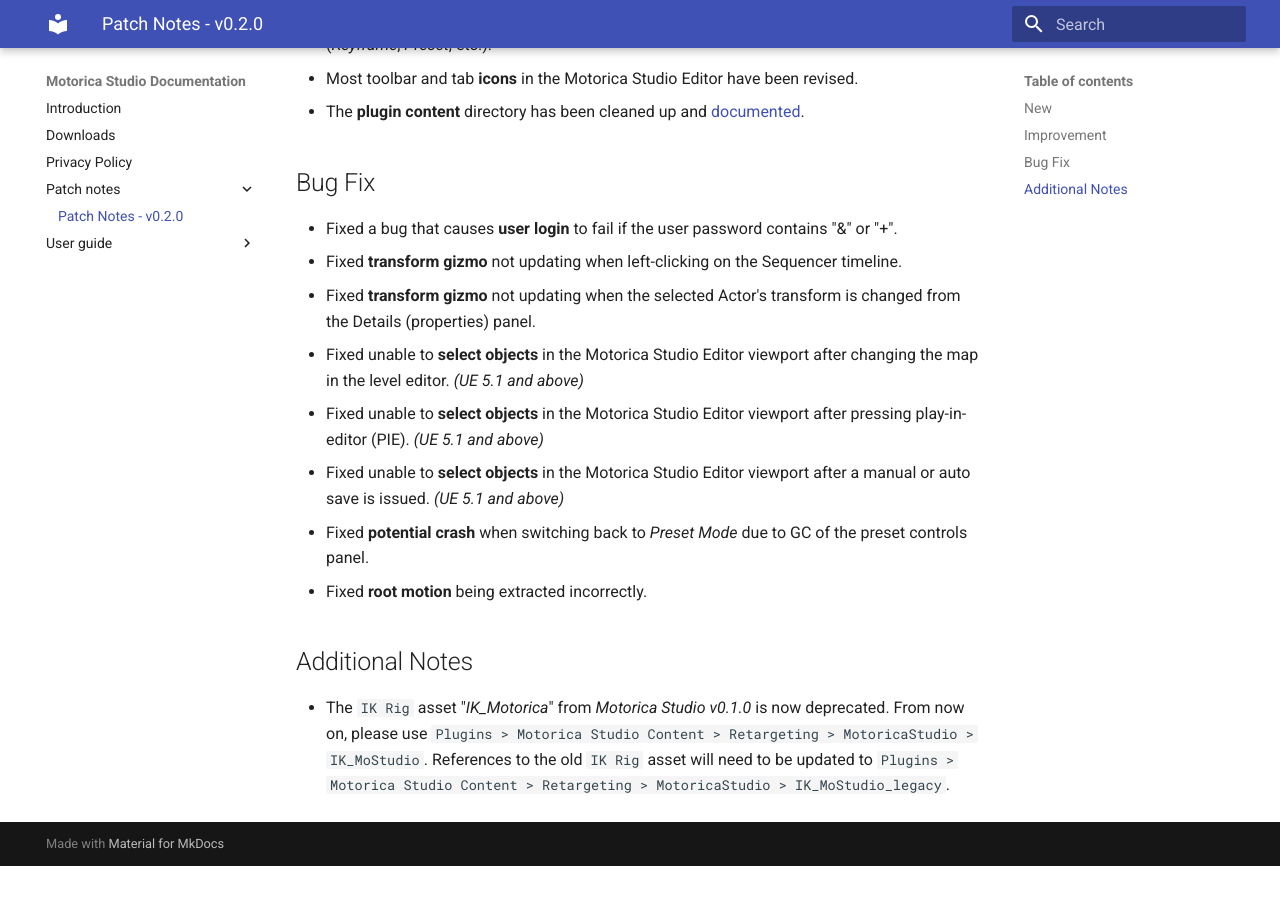
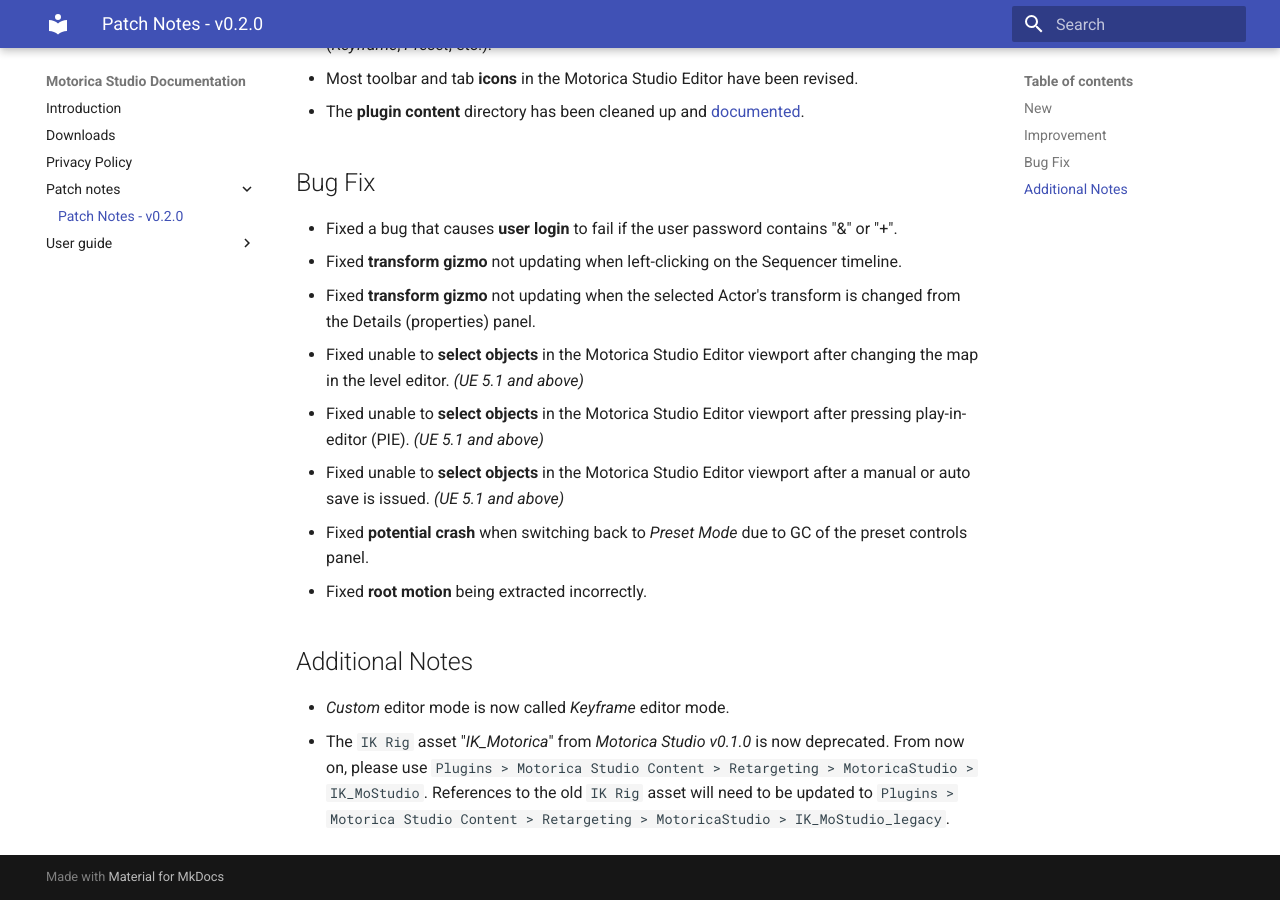
Before and after one commit to MotoricaAI/MoStudioDocs, an MkDocs documentation site: the page built from docs/patch-notes/patch-notes-v0-2-0.md, in a window 1280 px wide and 900 px high, scrolled down 568 px. Built offline with MkDocs 1.6.1 and Material for MkDocs 9.7.7, drawn with Linux system fonts in a browser that asks for light colours; before the commit the page ends 1434 px from its top, so only the background shows below that.

Commit message:
Update docs

```diff
--- a/docs/patch-notes/patch-notes-v0-2-0.md
+++ b/docs/patch-notes/patch-notes-v0-2-0.md
@@ -24,4 +24,5 @@
 - Fixed **root motion** being extracted incorrectly.
 
 ## Additional Notes
+- *Custom* editor mode is now called *Keyframe* editor mode.
 - The `IK Rig` asset "*IK_Motorica*" from *Motorica Studio v0.1.0* is now deprecated. From now on, please use `Plugins > Motorica Studio Content > Retargeting > MotoricaStudio > IK_MoStudio`. References to the old `IK Rig` asset will need to be updated to `Plugins > Motorica Studio Content > Retargeting > MotoricaStudio > IK_MoStudio_legacy`.
```
